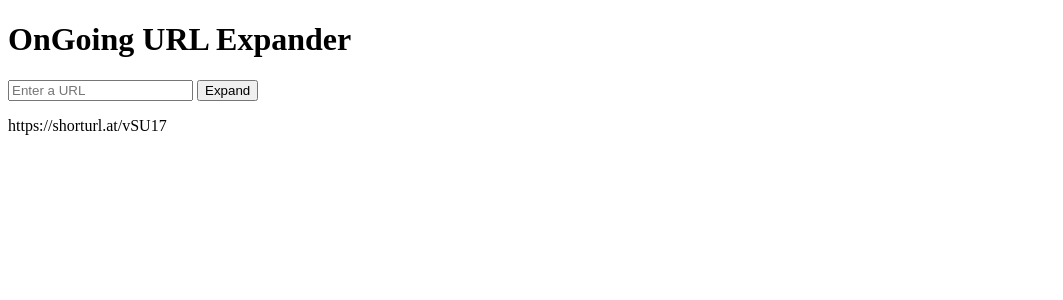
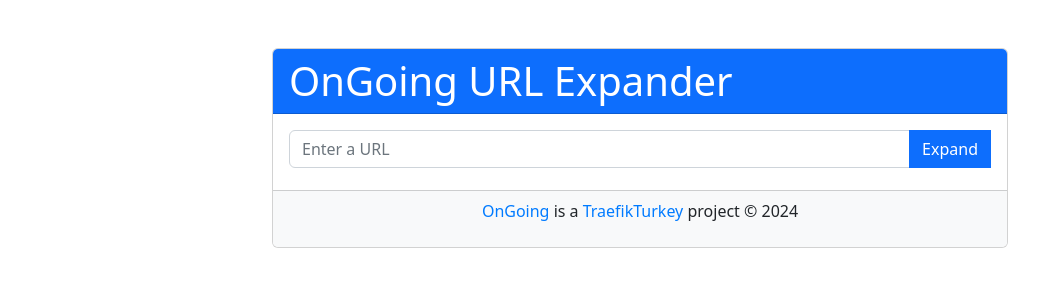
Before and after one commit to traefikturkey/ongoing, a Flask app: page / in a window 1280 px wide. Shown: the top 300 px of the page, without its empty margins (0-1063 px from the left). Run offline with Flask 3, Linux system fonts and the light colour scheme.

Commit message:
update layout

```diff
--- a/app/app.py
+++ b/app/app.py
@@ -1,6 +1,7 @@
 import os
+import requests
+from datetime import datetime
 from flask import Flask, render_template, request
-import requests
 from selenium import webdriver
 
 app = Flask(__name__,
@@ -37,7 +38,7 @@
         url = expand_url(request.form.get('url'))
     else:
         url = 'https://shorturl.at/vSU17'
-    return render_template('index.html', url=url)
+    return render_template('index.html', url=url, current_year=datetime.now().year)
 
 if __name__ == '__main__':
     app.run(host='0.0.0.0', port=5000, debug=os.environ.get("FLASK_DEBUG", "False"))
--- a/app/templates/index.html
+++ b/app/templates/index.html
@@ -3,56 +3,107 @@
   <head>
     <title>OnGoing URL Expander</title>
     <script src="https://code.jquery.com/jquery-3.6.0.min.js"></script>
+    <link
+      rel="stylesheet"
+      href="https://cdn.jsdelivr.net/npm/bootstrap@5.2.3/dist/css/bootstrap.min.css"
+      integrity="sha384-rbsA2VBKQhggwzxH7pPCaAqO46MgnOM80zW1RWuH61DGLwZJEdK2Kadq2F9CUG65"
+      crossorigin="anonymous"
+    />
     <script>
-        $(document).ready(function() {
-            $('#expandForm').submit(function(event) {
-                event.preventDefault(); // Prevent default form submission
-                var userUrl = $('#urlInput').val(); // Get user input
-                $('#expandBtn').hide(); // Disable button
-                $('#spinner').show(); // Show spinner
-                $('#expandedUrl').empty(); // Clear previous result
+      $(document).ready(function () {
+        $('#expandForm').submit(function (event) {
+          event.preventDefault();
+          var userUrl = $('#urlInput').val();
+          $('#expandBtn').prop('disabled', true);
+          $('#spinner').show();
+          $('#expandedUrl').empty();
           $('#screenshot').hide().empty();
           $.ajax({
             type: 'POST',
-                    url: '/', // Flask route for URL expansion
+            url: '/',
             data: { url: userUrl },
-                    success: function(response) {
-                        $('#expandedUrl').text(response); // Display expanded URL
-
-                        // Append the image to the div with id "screenshot"
-                        $('#screenshot').append(
-                          $('<img>').attr('src', 'screenshot.png')
-                        ).show();
+            success: function (response) {
+              $('#expandedUrl').append($('<a>').attr('href', response).text(response));
+              $('#screenshot').append($('<a>').attr('href', response).append($('<img>').attr('src', 'screenshot.png'))).show();
             },
-                    complete: function() {
-                        $('#spinner').hide(); // Hide spinner
-                        $('#expandBtn').show(); // Enable button
+            complete: function () {
+              $('#spinner').hide();
+              $('#expandBtn').prop('disabled', false);
             }
           });
         });
       });
     </script>
     <style>
+      a {
+        color: #007bff;
+        text-decoration: none;
+      }
       #spinner {
         display: none;
       }
-        #screenshot
-        {
-          display: none;
-          border: 1px solid black;
+      #screenshot img {
+        max-width: 100%;
+        border: 1px solid #ccc;
+        padding: 5px;
+      }
+      .card-footer {
+        position: absolute;
+        bottom: 0;
+        width: 100%;
       }
     </style>
   </head>
   <body>
-    <h1>OnGoing URL Expander</h1>
+    <div class="container my-5">
+      <div class="row justify-content-center">
+        <div class="col-md-8">
+          <div class="card" style="min-height: 200px;">
+            <div class="card-header bg-primary text-white">
+              <h1 class="mb-0">OnGoing URL Expander</h1>
+            </div>
+            <div class="card-body">
               <form id="expandForm">
-        <input type="text" id="urlInput" placeholder="Enter a URL">
-        <button type="submit" id="expandBtn">Expand</button>
-        <span id="spinner"> <!-- Spinner to show while loading -->
-            <img src="spinner.gif" alt="Loading..." width="20" height="20">
+                <div class="input-group mb-3">
+                  <input
+                    type="text"
+                    class="form-control"
+                    id="urlInput"
+                    placeholder="Enter a URL"
+                  />
+                  <button type="submit" class="btn btn-primary" id="expandBtn">
+                    Expand
+                  </button>
+                  <span id="spinner" class="input-group-text">
+                    <span
+                      class="spinner-border spinner-border-sm"
+                      role="status"
+                      aria-hidden="true"
+                    ></span>
+                    Loading...
                   </span>
+                </div>
+                <div id="expandedUrl" class="lead text-center">{{ url }}</div>
+                <div id="screenshot" class="container text-center"></div>
               </form>
-    <p id="expandedUrl">{{url}}</p>
-    <p id="screenshot"></p>
+            </div>
+            <div class="card-footer bg-light">
+              <div class="container text-center">
+                <div class="row">
+                  <div class="col">
+                    <p>
+                      <a href="https://github.com/traefikturkey/ongoing" target="_blank">OnGoing</a>
+                      is a
+                      <a href="https://github.com/traefikturkey" target="_blank">TraefikTurkey</a>
+                      project &copy; {{ current_year }}
+                    </p>
+                  </div>
+                </div>
+              </div>
+            </div>
+          </div>
+        </div>
+      </div>
+    </div>
   </body>
 </html>
```
Also changed, not shown: 1 other file. Lines whose indentation alone changed are shown as unchanged.
